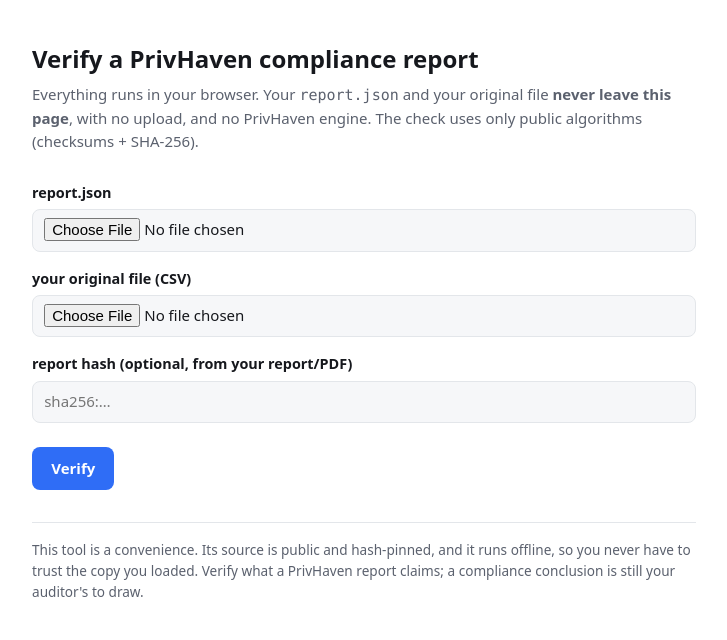
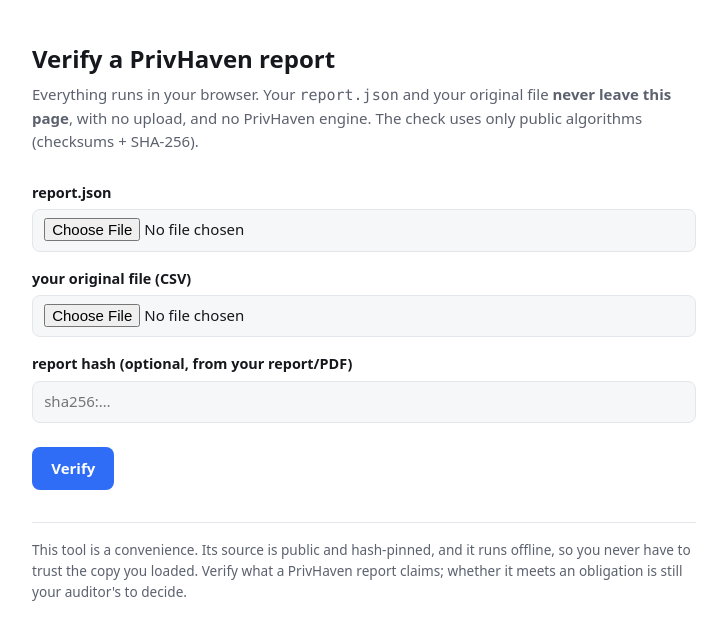
Before and after one commit to mitikasha-llc/privhaven-check, a website: page web/check.html in a window 1280 px wide. Shown: the whole page, without its empty margins (276-1003 px from the left). Drawn offline with Linux system fonts and the light colour scheme.

Commit message:
copy: "PrivHaven report", never "compliance report"; fixtures for engine 0.2.1
PrivHaven's copy rule is that the report is reproducible, tamper-evident
evidence and never a compliance verdict. The checker still called it a
"compliance report" in its page heading, CLI help, README, npm description,
keywords and release notes. Now "PrivHaven report" / "reproducible report".
The disclaimers keep their meaning without the word ("whether it meets an
obligation is still your auditor's to decide"). The schema ids
privhaven.compliance-report/v1..v3 are identifiers inside issued reports and
are unchanged.

Fixtures: engine 0.2.1 (PDF retitled, core unchanged apart from the version)
regenerated via privhaven's `just cross-check --regen`; the sample reportHash
moves to sha256:5a379d91..., updated in the test, README and CI.

Tests 11/11. dist/check.html builds deterministically (same hash twice).

```diff
--- a/bin/privhaven-check.js
+++ b/bin/privhaven-check.js
@@ -1,5 +1,5 @@
 #!/usr/bin/env node
-// privhaven-check: verify a PrivHaven compliance report against your own copy of the file,
+// privhaven-check: verify a PrivHaven report against your own copy of the file,
 // entirely offline, using only public algorithms. Nothing is uploaded; no PrivHaven engine runs.
 //
 //   privhaven-check <report.json> <input.csv> [--hash sha256:...] [--json] [--threshold N]
@@ -29,7 +29,7 @@ function parseArgs(argv) {
 
 const USAGE = `privhaven-check <report.json> <input.csv> [options]
 
-Verify a PrivHaven compliance report against your own copy of the original file.
+Verify a PrivHaven report against your own copy of the original file.
 Runs entirely on your machine; the file is never uploaded and no PrivHaven engine runs.
 
 Options:
--- a/package.json
+++ b/package.json
@@ -1,7 +1,7 @@
 {
   "name": "privhaven-check",
   "version": "0.1.3",
-  "description": "Engine-free, offline verifier for PrivHaven compliance reports. Confirms a report against your own copy of the file using public algorithms only. No PrivHaven engine, no upload.",
+  "description": "Engine-free, offline verifier for PrivHaven reproducible reports. Confirms a report against your own copy of the file using public algorithms only. No PrivHaven engine, no upload.",
   "type": "module",
   "bin": {
     "privhaven-check": "bin/privhaven-check.js"
@@ -27,7 +27,7 @@
   },
   "keywords": [
     "privhaven",
-    "compliance",
+    "tamper-evident",
     "pii",
     "redaction",
     "gdpr",
--- a/src/index.js
+++ b/src/index.js
@@ -1,4 +1,4 @@
-// privhaven-check: engine-free verifier for PrivHaven compliance reports.
+// privhaven-check: engine-free verifier for PrivHaven reproducible reports.
 // Public API. Isomorphic (Node + browser); the caller injects a SHA-256 provider.
 export { runChecks } from './checks.js';
 export { canonicalJson } from './canonical.js';
--- a/web/check.html
+++ b/web/check.html
@@ -30,7 +30,7 @@
   </head>
   <body>
     <main>
-      <h1>Verify a PrivHaven compliance report</h1>
+      <h1>Verify a PrivHaven report</h1>
       <p class="lede">
         Everything runs in your browser. Your <code>report.json</code> and your original file
         <strong>never leave this page</strong>, with no upload, and no PrivHaven engine. The check uses
@@ -47,8 +47,8 @@
 
       <p class="note">
         This tool is a convenience. Its source is public and hash-pinned, and it runs offline, so you
-        never have to trust the copy you loaded. Verify what a PrivHaven report claims; a compliance
-        conclusion is still your auditor's to draw.
+        never have to trust the copy you loaded. Verify what a PrivHaven report claims; whether it meets an
+        obligation is still your auditor's to decide.
       </p>
     </main>
 
```
Also changed, not shown: test/checks.test.js (+1 -1 lines), test/fixtures/sample.report.canonical.json (+1 -1 lines), test/fixtures/sample.report.json (+1 -1 lines), .github/workflows/ci.yml, .github/workflows/release.yml, README.md.
